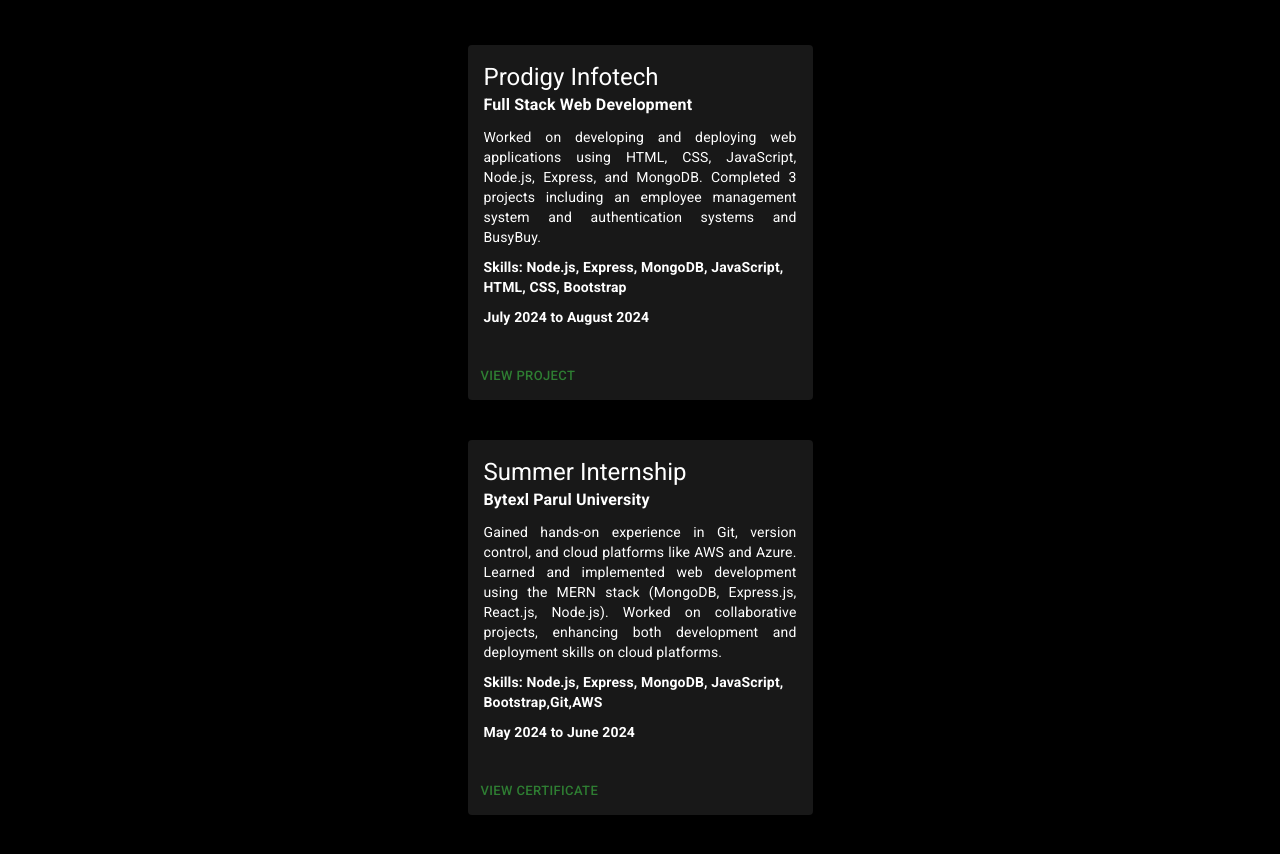
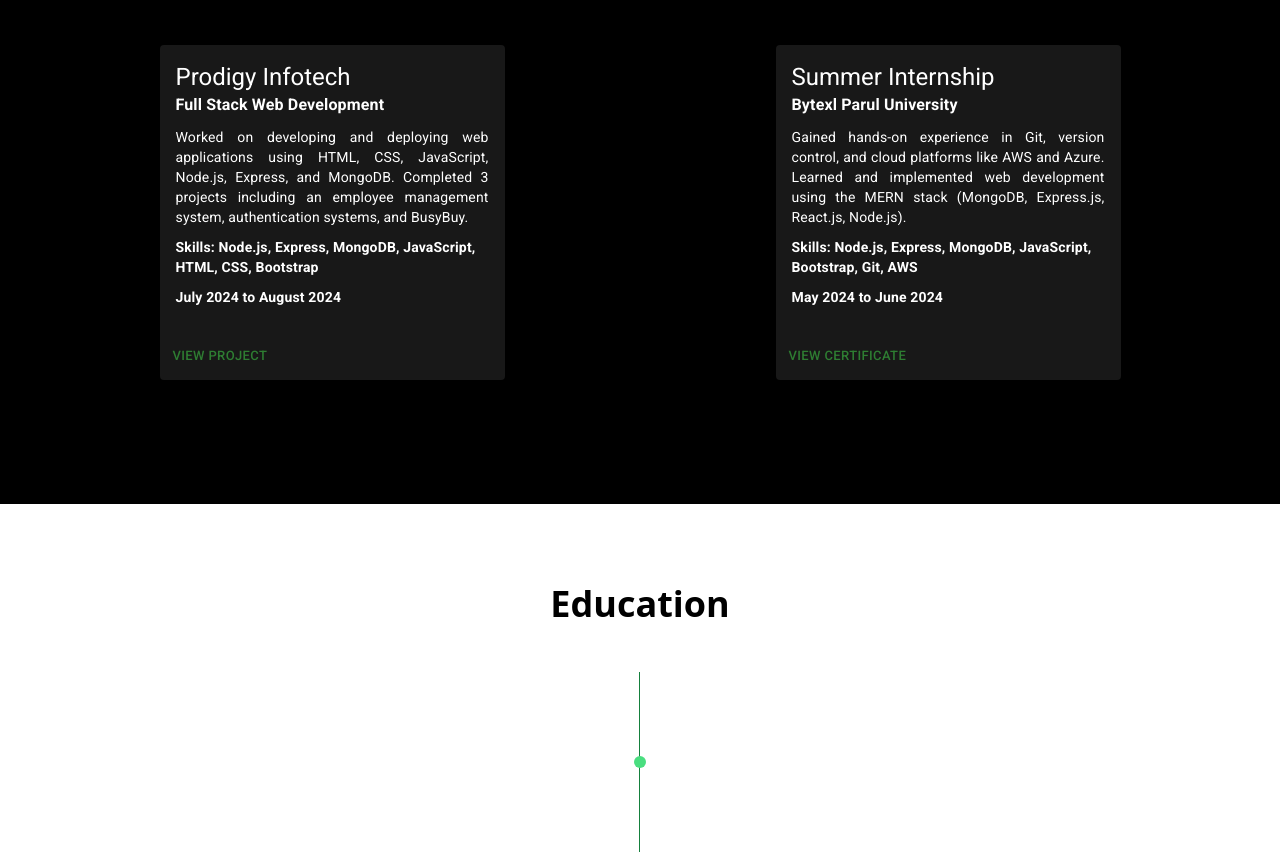
Before and after one commit to Shakshi94/portfolio, a React (Vite) app: page / in a window 1280 px wide. Shown: the part 3920-4774 px from the top of the page. Built offline with nearby package versions, Linux system fonts and the light colour scheme.

Commit message:
change in internship.jsx component

```diff
--- a/src/components/internship.jsx
+++ b/src/components/internship.jsx
@@ -1,36 +1,43 @@
 import { Card, CardContent, Typography, CardActions, Button } from "@mui/material";
 
-function internship() {
+function Internship() {
   return (
-        <div className='bg-black text-white max-w-screen-2xl container mx-auto px-4 md:px-20 py-20' id='Internship' >
+    <div className="bg-black text-white max-w-screen-2xl container mx-auto px-4 md:px-20 py-20" id="Internship">
       <div className="flex flex-col items-center justify-center space-y-4 py-10" name="Skills">
         <div className="text-4xl font-bold">Internship</div>
       </div>
-
-            <div className='flex items-center justify-center'>
-             <Card sx={{ maxWidth: 345, margin: "20px auto", backgroundColor: '#181818',color:'white',
+      <div className="flex flex-wrap lg:flex-row lg:justify-around sm:flex-col sm:items-center">
+        {/* First Internship */}
+        <div className="w-full sm:w-1/2 lg:w-auto mb-4">
+          <Card
+            sx={{
+              maxWidth: 345,
+              margin: "20px auto",
+              backgroundColor: "#181818",
+              color: "white",
               "&:hover": {
                 transform: "scale(1.05)",
                 boxShadow: "0 6px 20px rgba(255, 255, 255, 0.2)",
-              },}}>
+              },
+            }}
+          >
             <CardContent>
-
               <Typography variant="h5" color="white">
                 Prodigy Infotech
               </Typography>
-                    <Typography  component="div" sx={{ fontWeight: "bold" }}>
+              <Typography component="div" sx={{ fontWeight: "bold" }}>
                 Full Stack Web Development
               </Typography>
               <Typography variant="body2" color="white" sx={{ margin: "10px 0" }}>
                 <p className="text-justify">
-                    Worked on developing and deploying web applications using HTML, CSS, JavaScript, Node.js, Express, and MongoDB.
-                    Completed 3 projects including an employee management system and authentication systems and BusyBuy.
+                  Worked on developing and deploying web applications using HTML, CSS, JavaScript, Node.js, Express, and
+                  MongoDB. Completed 3 projects including an employee management system, authentication systems, and BusyBuy.
                 </p>
               </Typography>
               <Typography variant="body2" sx={{ fontWeight: "bold" }}>
                 Skills: Node.js, Express, MongoDB, JavaScript, HTML, CSS, Bootstrap
               </Typography>
-                   <Typography variant="body2" sx={{ fontWeight: "bold" ,margin: "10px 0" }}>
+              <Typography variant="body2" sx={{ fontWeight: "bold", margin: "10px 0" }}>
                 July 2024 to August 2024
               </Typography>
             </CardContent>
@@ -41,43 +48,53 @@
             </CardActions>
           </Card>
         </div>
-              <div className='flex items-center justify-center'>
-              <Card sx={{ maxWidth: 345, margin: "20px auto", backgroundColor: '#181818',color:'white',
+
+        {/* Second Internship */}
+        <div className="w-full sm:w-1/2 lg:w-auto mb-4">
+          <Card
+            sx={{
+              maxWidth: 345,
+              margin: "20px auto",
+              backgroundColor: "#181818",
+              color: "white",
               "&:hover": {
                 transform: "scale(1.05)",
                 boxShadow: "0 6px 20px rgba(255, 255, 255, 0.2)",
-              },}}>
+              },
+            }}
+          >
             <CardContent>
-
               <Typography variant="h5" color="white">
                 Summer Internship
               </Typography>
-                    <Typography  component="div" sx={{ fontWeight: "bold" }}>
+              <Typography component="div" sx={{ fontWeight: "bold" }}>
                 Bytexl Parul University
               </Typography>
               <Typography variant="body2" color="white" sx={{ margin: "10px 0" }}>
                 <p className="text-justify">
-                  Gained hands-on experience in Git, version control, and cloud platforms like AWS and Azure.
-                  Learned and implemented web development using the MERN stack (MongoDB, Express.js, React.js, Node.js).
-                  Worked on collaborative projects, enhancing both development and deployment skills on cloud platforms.
+                  Gained hands-on experience in Git, version control, and cloud platforms like AWS and Azure. Learned and
+                  implemented web development using the MERN stack (MongoDB, Express.js, React.js, Node.js).
                 </p>
               </Typography>
               <Typography variant="body2" sx={{ fontWeight: "bold" }}>
-                    Skills: Node.js, Express, MongoDB, JavaScript, Bootstrap,Git,AWS
+                Skills: Node.js, Express, MongoDB, JavaScript, Bootstrap, Git, AWS
               </Typography>
-                   <Typography variant="body2" sx={{ fontWeight: "bold" ,margin: "10px 0" }}>
+              <Typography variant="body2" sx={{ fontWeight: "bold", margin: "10px 0" }}>
                 May 2024 to June 2024
               </Typography>
             </CardContent>
             <CardActions>
               <Button size="small" color="success" href="https://github.com/Shakshi94">
-                    <a href="https://drive.google.com/file/d/1G0NJWhoTkTn5F-7xUoZKoqeeK9KdVCIY/view?usp=sharing" target="blank">View Certificate</a>
+                <a href="https://drive.google.com/file/d/1G0NJWhoTkTn5F-7xUoZKoqeeK9KdVCIY/view?usp=sharing" target="blank">
+                  View Certificate
+                </a>
               </Button>
             </CardActions>
           </Card>
         </div>
       </div>
+    </div>
   );
 }
 
-export default internship
+export default Internship;
```
Lines whose indentation alone changed are shown as unchanged.
